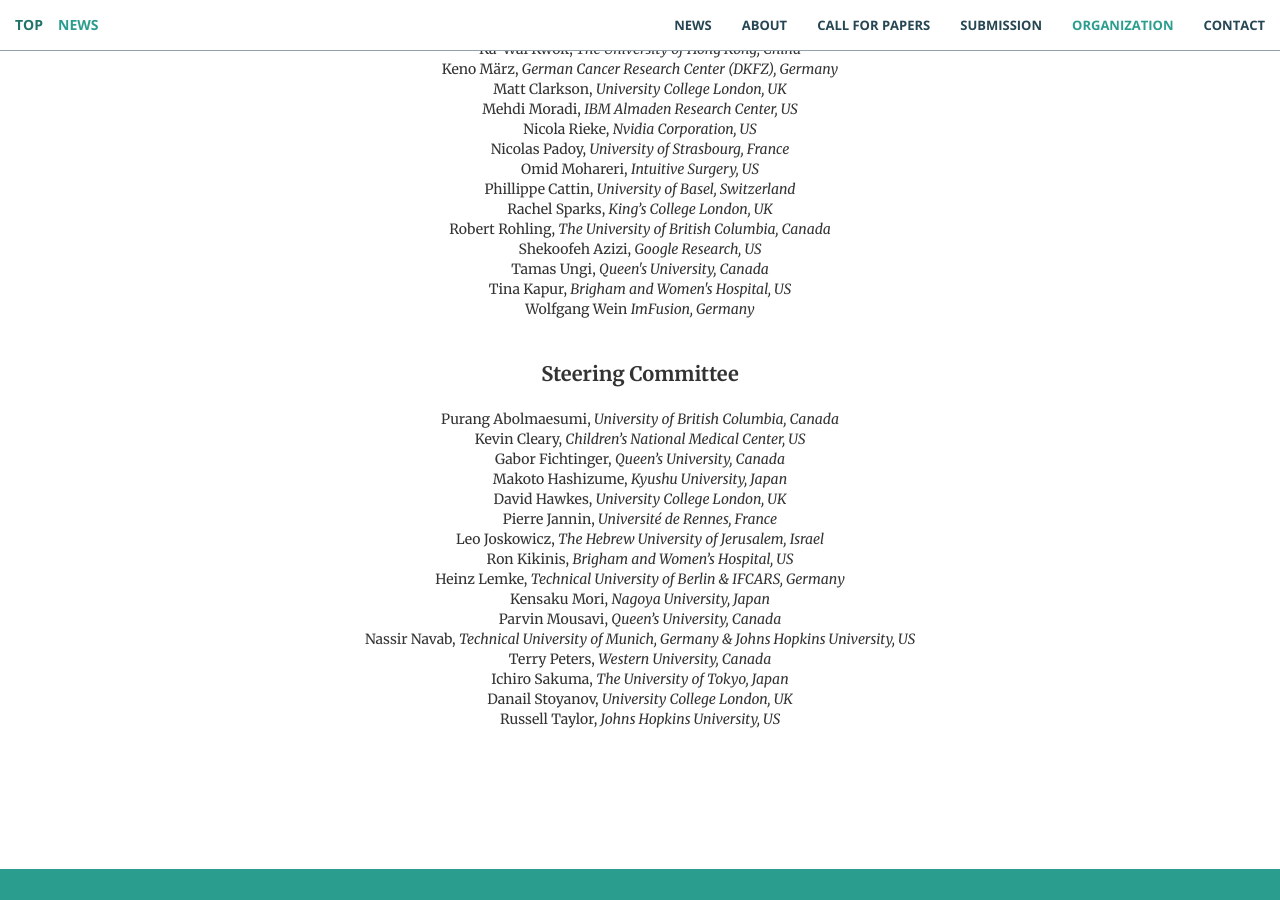
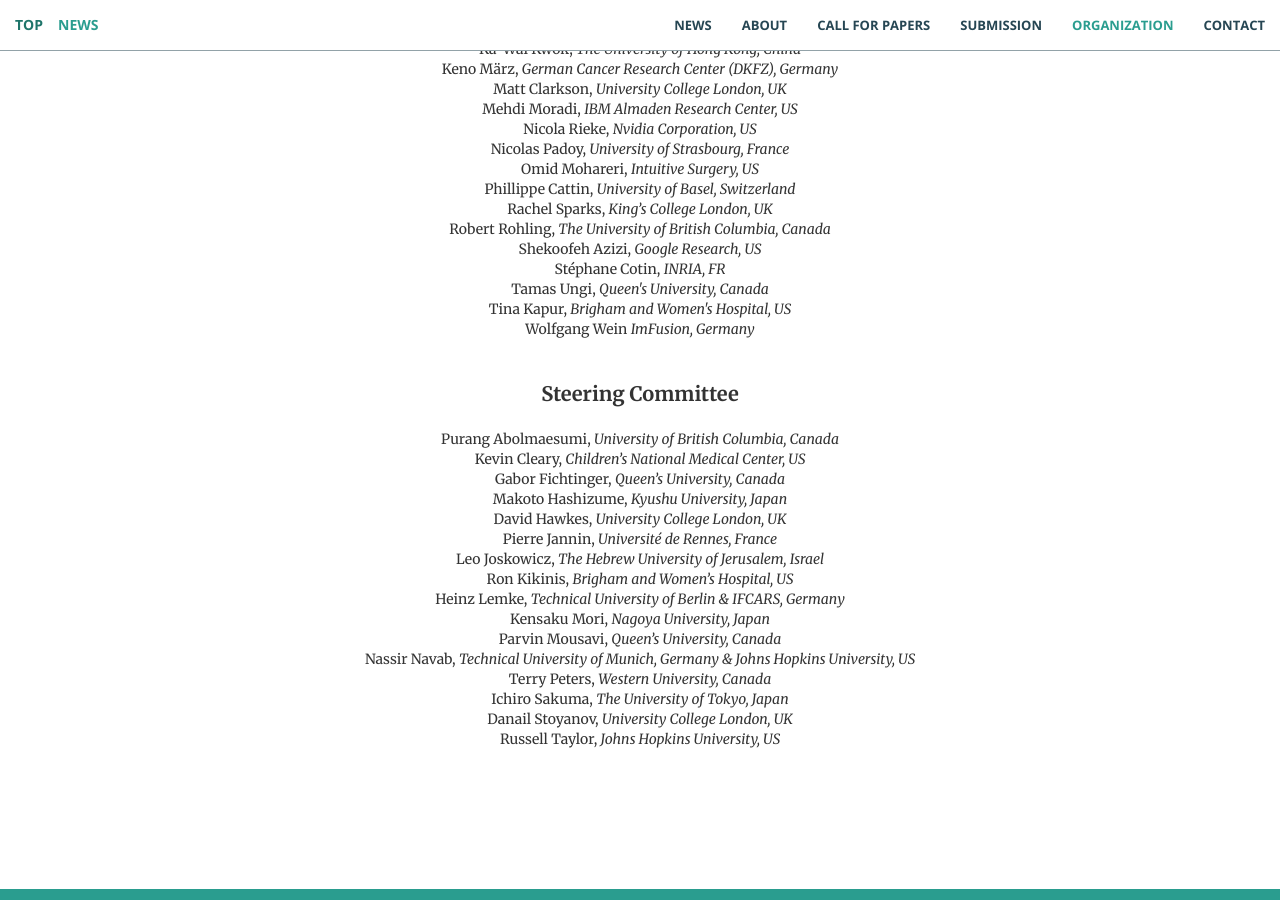
Before and after one commit to ipcai2021/ipcai2021.github.io, a Jekyll site: the page built from index.html, in a window 1280 px wide and 900 px high, scrolled down 6540 px. Built offline with Jekyll 4.4.1, drawn with Linux system fonts in a browser that asks for light colours.

Commit message:
updated list of ACs

```diff
--- a/_includes/committees.html
+++ b/_includes/committees.html
@@ -32,6 +32,7 @@
 					Rachel Sparks, <em>King’s College London, UK</em></br>
 					Robert Rohling, <em>The University of British Columbia, Canada</em></br>
 					Shekoofeh Azizi, <em>Google Research, US</em></br>
+					Stéphane Cotin, <em>INRIA, FR</em></br>
 					Tamas Ungi, <em>Queen's University, Canada</em></br>
 					Tina Kapur, <em>Brigham and Women's Hospital, US</em></br>
 					Wolfgang Wein <em>ImFusion, Germany</em></br>
```
